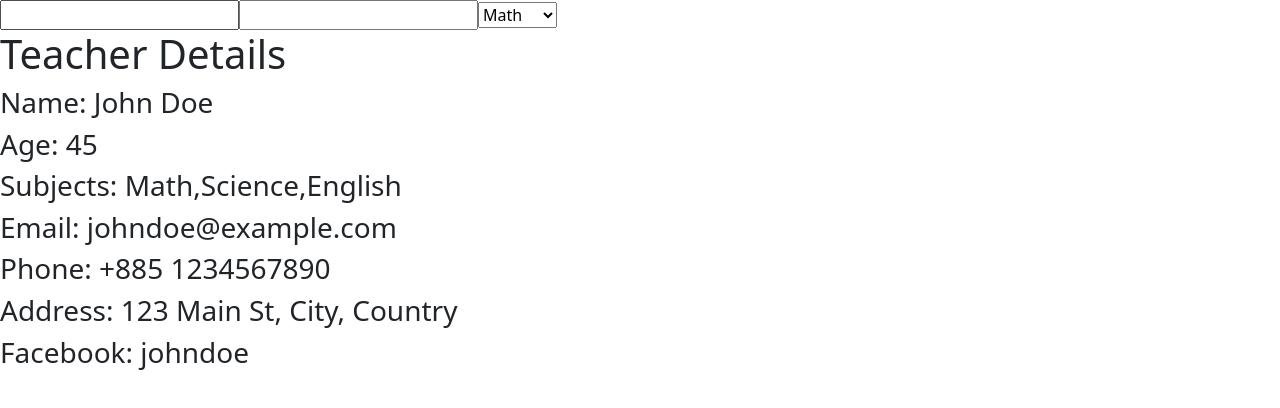
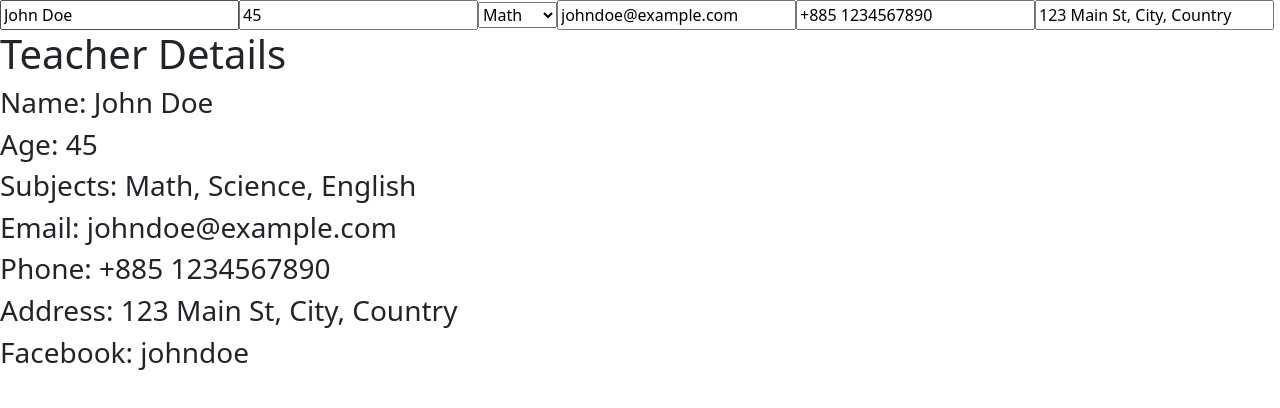
Before and after one commit to phumentceo/React-totureil, a React (Vite) app: page / in a window 1280 px wide. Shown: the top 408 px of the page. Built offline with nearby package versions, Linux system fonts and the light colour scheme.

Commit message:
State with object

```diff
--- a/src/App.jsx
+++ b/src/App.jsx
@@ -18,6 +18,7 @@ import State03 from './components/state/State03'
 import Event3 from './components/event/Event3'
 import Event4 from './components/event/Event4'
 import Object07 from './components/object/Object07'
+import Object08 from './components/object/Object08'
 
 const App = () => {
   return (
@@ -53,7 +54,10 @@ const App = () => {
       {/* <State03/> */}
       {/* <Event3/> */}
       {/* <Event4/> */}
-      <Object07/>
+      {/* <Object07/> */}
+
+      <Object08/>
+
 
 
     </div>
```
Also changed, not shown: src/components/object/Object08.jsx (+4 -5 lines).
